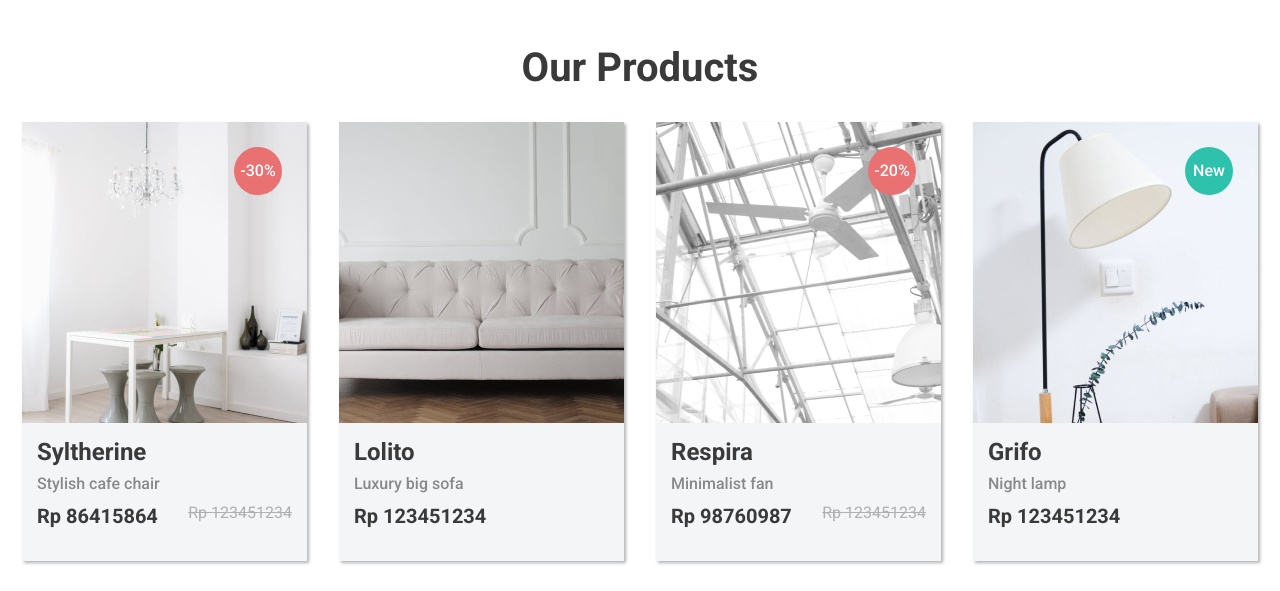
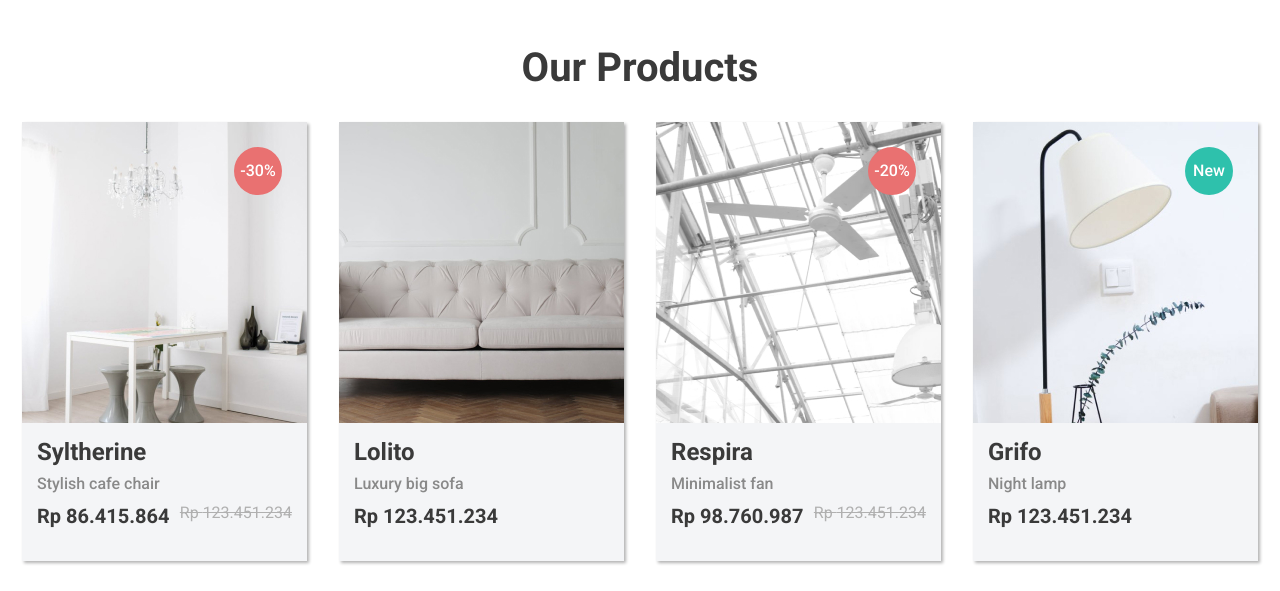
Before and after one commit to VortexRK/Funiro, a React (Create React App) app: page / in a window 1280 px wide. Shown: the part 960-1551 px from the top of the page. Built offline with nearby package versions, Linux system fonts and the light colour scheme.

Commit message:
add dots for prices

```diff
--- a/src/components/content/Product/Product.jsx
+++ b/src/components/content/Product/Product.jsx
@@ -4,6 +4,7 @@ import styled from 'styled-components/macro'
 import Hover from './Hover'
 import AddCart from './AddCart'
 import Context from '../../../Context'
+import { addDotsForNumber } from '../../../helpers/helpers'
 
 const Product = props => {
   let { innerWidth } = useContext(Context)
@@ -13,9 +14,9 @@ const Product = props => {
     if (product.discount) {
       let discount = parseFloat(product.discount)
       let price = parseFloat(product.price)
-      return (price - price * discount / 100).toFixed(0)
+      return addDotsForNumber((price - price * discount / 100).toFixed(0))
     }
-    return product.price
+    return addDotsForNumber(product.price)
   }
 
   return (
@@ -33,7 +34,7 @@ const Product = props => {
           <Descrtiption>{product.description}</Descrtiption>
           <PriceWrapper>
             <Price>Rp {finallPrice()}</Price>
-            {product.discount && <OldPrice>Rp {product.price}</OldPrice>}
+            {product.discount && <OldPrice>Rp {addDotsForNumber(product.price)}</OldPrice>}
           </PriceWrapper>
         </DescrtiptionWrapper>
         {innerWidth <= 967 &&
@@ -56,13 +57,17 @@ const CartWrapper = styled.div`
   justify-content: center;
   align-items: center;
   padding: 20px;
+  background-color: #fff;
 
   @media (max-width: 967px) {
     padding: 10px;
   }
 `
 
-const Blur = styled.div``
+const Blur = styled.div`
+  height: 100%;
+  background-color: #F4F5F7;
+`
 
 const ImgWrapper = styled.div`
   /* width: 285px; */
--- a/src/components/content/TopContent/Slide.jsx
+++ b/src/components/content/TopContent/Slide.jsx
@@ -1,7 +1,7 @@
 import React from 'react'
 import PropTypes from 'prop-types'
 import styled from 'styled-components/macro'
-import { commas } from '../../../helpers/helpers.js'
+import { addDotsForNumber } from '../../../helpers/helpers.js'
 
 const Slide = props => {
   const { product } = props
@@ -16,7 +16,7 @@ const Slide = props => {
           {product.description}
         </Info>
         <Price>
-          Rp {commas(product.price)}
+          Rp {addDotsForNumber(product.price)}
         </Price>
       </Sticker>
     </section>
--- a/src/components/header/Product.jsx
+++ b/src/components/header/Product.jsx
@@ -4,6 +4,7 @@ import styled from 'styled-components/macro'
 import { useDispatch } from 'react-redux'
 import Cart from '../../icons/Cart'
 import { addToCart } from '../../actions'
+import { addDotsForNumber } from '../../helpers/helpers'
 
 const Product = props => {
   const dispatch = useDispatch()
@@ -23,7 +24,7 @@ const Product = props => {
     <div className={props.className}>
       <Image src={src} alt={name}/>
       <Name>{name} </Name>
-      <Price>Rp {price}</Price>
+      <Price>Rp {addDotsForNumber(price)}</Price>
       { !!quantity
         ? <Quantity>{quantity}</Quantity>
         : <Cart showCart={addProductFromFavoriteToCart} />
--- a/src/components/header/ProductList.jsx
+++ b/src/components/header/ProductList.jsx
@@ -2,7 +2,7 @@ import React, { useEffect, useState } from 'react'
 import PropTypes from 'prop-types'
 import styled from 'styled-components/macro'
 import Product from './Product'
-import { commas } from '../../helpers/helpers'
+import { addDotsForNumber } from '../../helpers/helpers'
 
 const ProductList = props => {
   const [totalPrice, setTotalPrice] = useState('0')
@@ -12,7 +12,7 @@ const ProductList = props => {
     if (props.isCart) {
       let total = 0
       products.forEach(el => total = total + Number(el.price) * el.quantity)
-      setTotalPrice( commas(String(total)) )
+      setTotalPrice(addDotsForNumber(String(total)))
     }
   },[products])
 
@@ -24,7 +24,7 @@ const ProductList = props => {
             <hr />
             <TotalPriceWrapper>
               <Text>Total Price:</Text>
-              <TotalPrice>{totalPrice}</TotalPrice>
+              <TotalPrice>Rp {totalPrice}</TotalPrice>
             </TotalPriceWrapper>
           </>
         : null
--- a/src/helpers/helpers.js
+++ b/src/helpers/helpers.js
@@ -1,4 +1,4 @@
-export function commas(number) {
+export function addDotsForNumber(number) {
   const value = `${Math.trunc(number)}`;
   const helper = [];
   const { length } = value;
```
